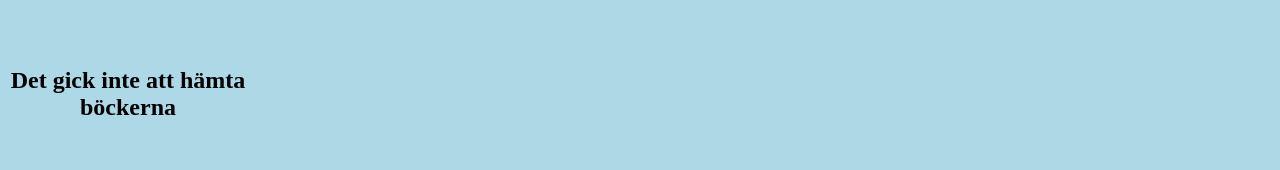
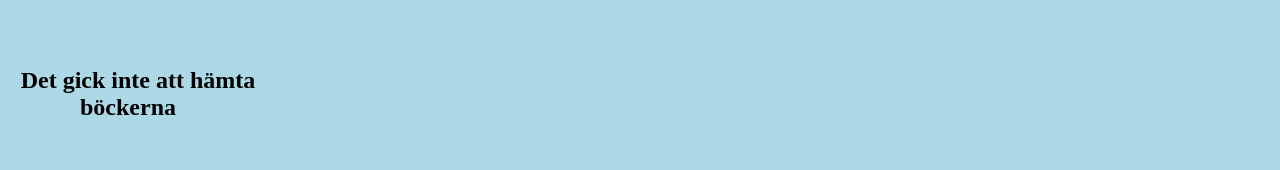
Before and after one commit to melvinsjostrand/uppgiftbok, a plain HTML site: page index.html in a window 1280 px wide. Shown: the part 388-558 px from the top of the page. Drawn offline with Linux system fonts and the light colour scheme; no server answers.

Commit message:
error kod

```diff
--- a/david.js
+++ b/david.js
@@ -55,7 +55,7 @@ async function GetFetch(){
     else
     {
 
-      error.innerHTML = "   Det gick inte att hämta böckerna";
+      error.innerHTML = "Det gick inte att hämta böckerna";
     }
 }
 
--- a/style.css
+++ b/style.css
@@ -73,7 +73,9 @@ li{
     text-decoration: none;
 }
 
-
+span{
+    padding-left: 20px;
+}
 
 ul{
     list-style-type: none;
```
